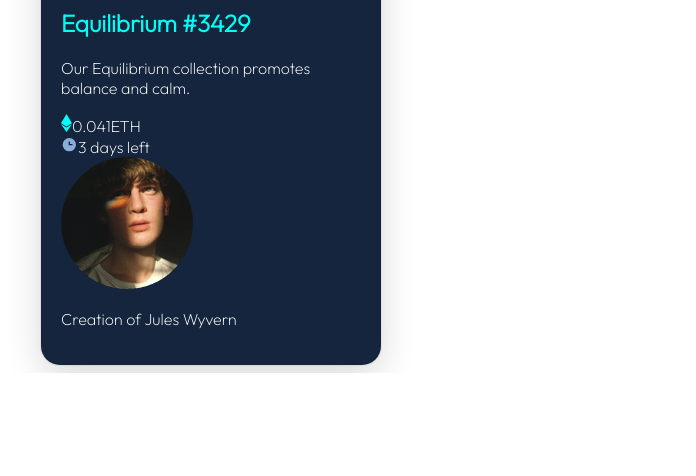
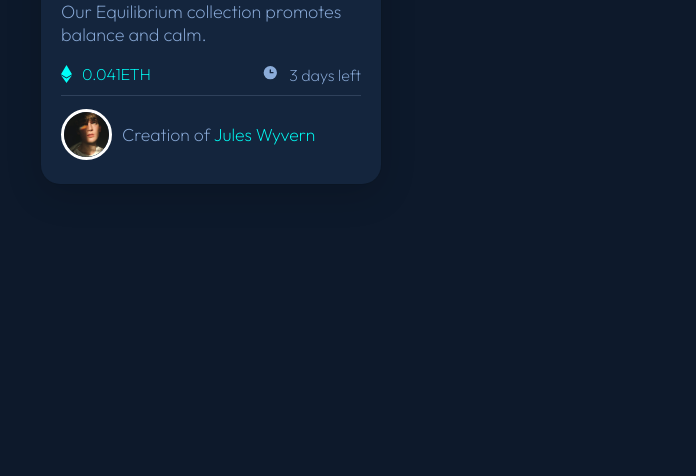
Before and after one commit to Bryaan159/fronted-mentor, a plain HTML site: page docs/index.html in a window 1280 px wide. Shown: the part 700-1176 px from the top of the page, without its empty margins (429-1125 px from the left). Before the commit the page ends 1073 px from the top, so only its background shows below. Drawn offline with Linux system fonts and the light colour scheme.

Commit message:
Agregando ultimos toques en CSS

```diff
--- a/docs/css/style.css
+++ b/docs/css/style.css
@@ -2,17 +2,18 @@
 @import url('https://fonts.googleapis.com/css2?family=Outfit:wght@200&display=swap');
 
 /* Parte de CSS */
-*{
-    font-family: ;
-}
-
-html{
-    /* background-color:hsl(217, 54%, 11%); */
-
-}
+/* TODO: Primera Parte */
+html{background-color: hsl(217, 54%, 11%);}
 *{
     font-family:'Outfit';
     color: white;
+}
+.card{
+  height: 125vh;
+  display: flex;
+  justify-content: center;
+  align-items: center;
+  padding: 5rem 5vw;
 }
 .container{
     background-color:hsl(216, 50%, 16%) ;
@@ -29,3 +30,83 @@ html{
 .container h2{
     color: hsl(178, 100%, 50%);
 }
+.container .main-img{
+    display: flex;
+    align-items: center;
+    justify-content:center;
+}
+
+/* TODO:Segunda Parte */
+.container img{
+    max-width: 100%;
+    cursor: pointer;
+    transition: .5s;
+    border-radius:1.2rem;
+}
+#view{
+    position: absolute;
+    z-index: 2;
+    opacity: 0;
+    transition: .5s;
+    padding:125px;
+}
+/*? Interesante*/
+.container #view:hover{
+    background-color: hsla(178, 100%, 50%, 0.699);
+    opacity:1;
+}
+.container img:hover{
+    opacity: 4;
+}
+.container .details{
+    display: flex;
+    justify-content:space-between;
+}
+
+.container .details .logoEthereum{
+    display: flex;
+    align-items:center;
+}
+.line{
+    display:block;
+    width: 100%;
+    height:1px;
+    background-color: hsl(215, 32%, 27%);
+    margin: 10px 0;
+}
+.ethDetails{
+    color: hsl(178, 100%, 50%);
+}
+
+.container p{
+    font-size:18px;
+    color:hsl(215, 51%, 70%);
+    font-family: 'Outfit';
+}
+.clockDetails{
+    color:hsl(215, 51%, 70%);
+}
+img[alt = "ethereum"]{
+    margin-right: 10px;
+}
+img[alt = "clock"]{
+    margin-right: 10px;
+}
+.container .buyer{
+    display: flex;
+    align-items: center;
+}
+.container .buyer img{
+    width:45px;
+    height:auto;
+    margin-right: 10px;
+    border-radius:80%;
+    border:3px solid white;
+
+}
+.container .buyer p{
+    font-size:1.1rem;
+}
+.container .buyer .jules{
+    color: hsl(178, 100%, 50%);
+}
--- a/docs/index.html
+++ b/docs/index.html
@@ -9,20 +9,22 @@
   <title>NFT Card</title>
 </head>
 
-<body>
-  <main>
-    <!-- TODO:Container -->
+<body style="overflow-y: hidden;">
+  <!-- TODO:Main -->
+  <main class="card">
     <div class="container">
       <!-- TODO:Encabezado -->
       <div class="main-img">
-        <img src="./images/image-equilibrium.jpg" alt="logoNFT" class="logoNFT">
+
+        <!--!Imagen del NFT -->
+        <img src="./images/image-equilibrium.jpg" alt="iconoNFT" class="logoNFT">
+
+        <!--! Imagen del View -->
         <img src="./images/icon-view.svg" alt="viewLogo" id="view" />
-        <h2 class="titleCard">Equilibrium #3429</h2>
-        <p>
-          Our Equilibrium collection promotes balance and calm.
-        </p>
       </div>
 
+      <h2>Equilibrium #3429</h2>
+      <p>Our Equilibrium collection promotes balance and calm.</p>
 
       <!-- TODO:Detalles -->
       <div class="details">
@@ -35,11 +37,11 @@
       </div>
 
       <!-- TODO:Linea horizontal -->
-      <div class="line"></div>
+      <span class="line"></span>
 
       <div class="buyer">
         <img src="./images/image-avatar.png" alt="avatar" class="avatarIMG">
-        <p>Creation of <span>Jules Wyvern</span></p>
+        <p>Creation of <span class=jules>Jules Wyvern</span></p>
       </div>
     </div>
   </main>
```
